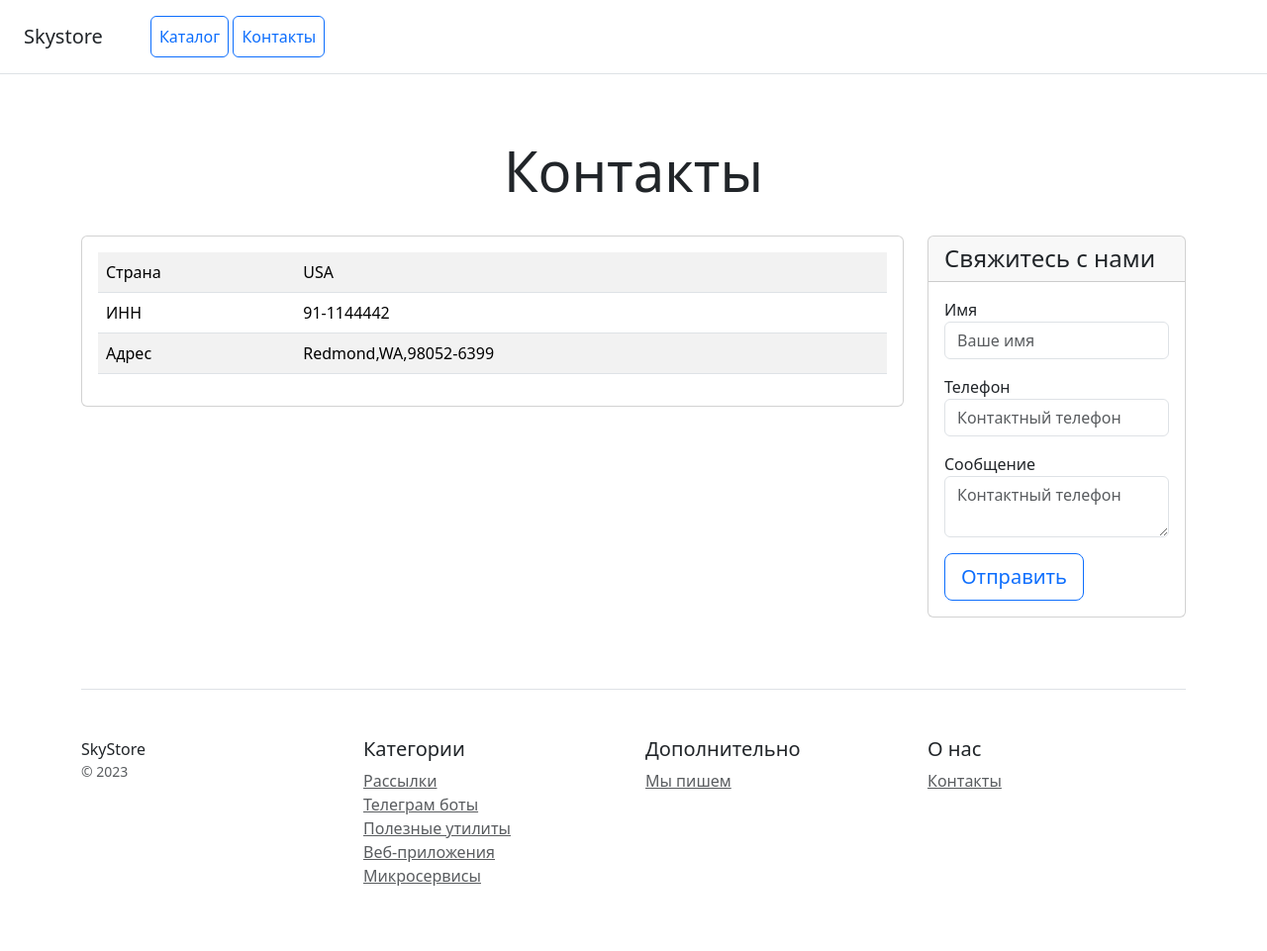
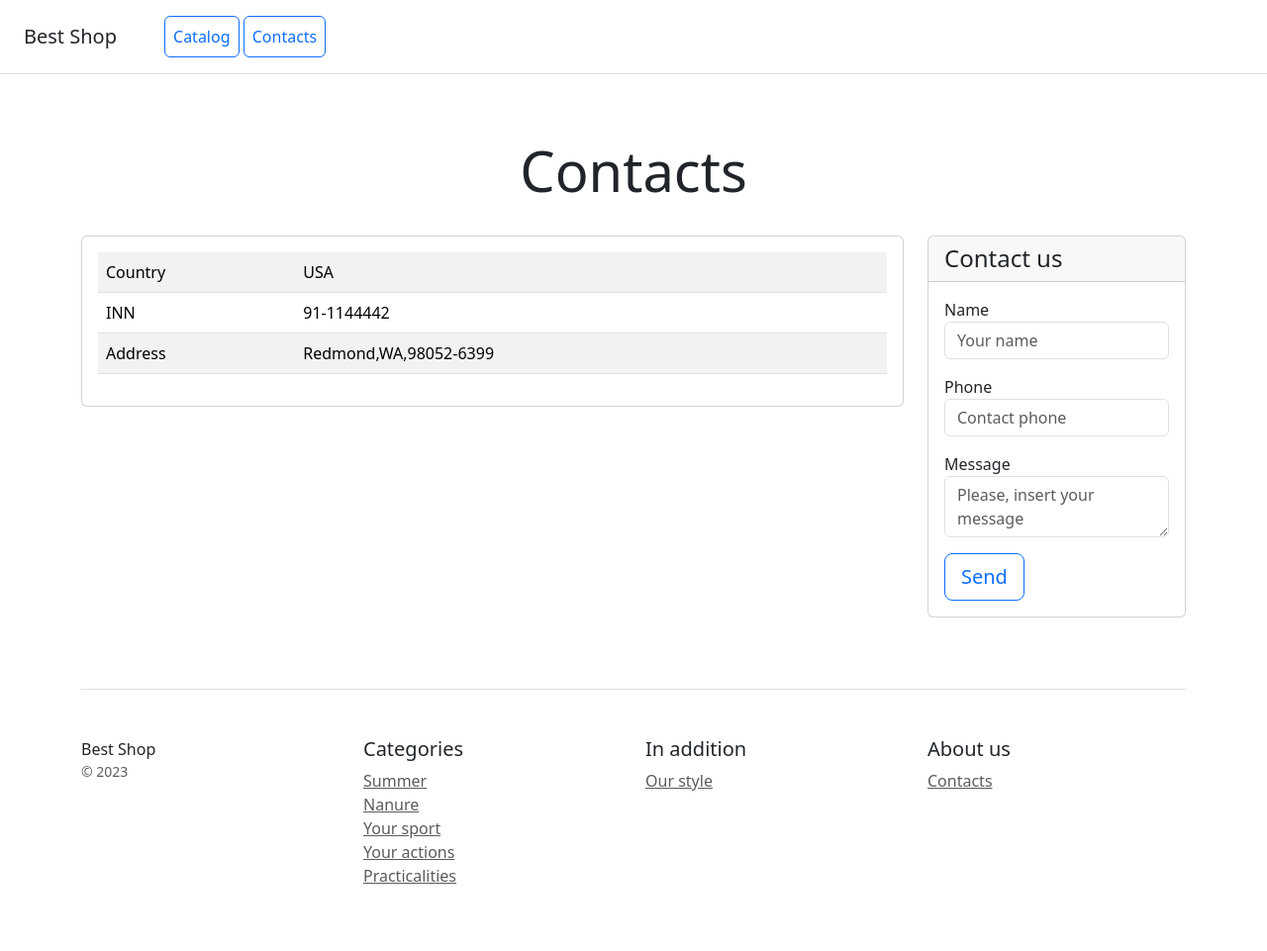
Before and after one commit to MihailBashkatov/home_work_23_24y, a Django app: page /catalog/contacts/ in a window 1280 px wide. Shown: the whole page at 99% size. Run offline with Django 5.2, Linux system fonts and the light colour scheme.

Commit message:
Updated contacts.html and home.html

```diff
--- a/catalog/templates/catalog/contacts.html
+++ b/catalog/templates/catalog/contacts.html
@@ -5,20 +5,20 @@
     <meta name="viewport" content="width=device-width, initial-scale=1">
       <!-- static file css is linked-->
     <link href="/static/css/bootstrap.min.css" rel="stylesheet">
-    <title>Skystore</title>
+    <title>Best SHop</title>
 
 </head>
 <body>
 <div class="d-flex flex-column flex-md-row align-items-center p-3 px-md-4 mb-3 bg-white border-bottom box-shadow">
-    <h5 class="my-0 mr-md-auto font-weight-normal">Skystore</h5>
+    <h5 class="my-0 mr-md-auto font-weight-normal">Best Shop</h5>
     <nav class="ms-5">
-        <a class="p-2 btn btn-outline-primary" href="/">Каталог</a>
-        <a class="p-2 btn btn-outline-primary" href="/contacts/">Контакты</a>
+        <a class="p-2 btn btn-outline-primary" href="/">Catalog</a>
+        <a class="p-2 btn btn-outline-primary" href="/contacts/">Contacts</a>
     </nav>
 </div>
 
 <div class="pricing-header px-3 py-3 pt-md-5 pb-md-4 mx-auto text-center">
-    <h1 class="display-4">Контакты</h1>
+    <h1 class="display-4">Contacts</h1>
 </div>
 
 <div class="container">
@@ -28,15 +28,15 @@
                 <div class="card-body">
                     <table class="table table-striped">
                         <tr>
-                            <td class="w-25">Страна</td>
+                            <td class="w-25">Country</td>
                             <td>USA</td>
                         </tr>
                         <tr>
-                            <td class="w-25">ИНН</td>
+                            <td class="w-25">INN</td>
                             <td>91-1144442</td>
                         </tr>
                         <tr>
-                            <td class="w-25">Адрес</td>
+                            <td class="w-25">Address</td>
                             <td>Redmond,WA,98052-6399</td>
                         </tr>
                     </table>
@@ -46,24 +46,24 @@
         <div class="col-lg-3 col-md-6 col-sm-12">
             <div class="card mb-4 box-shadow">
                 <div class="card-header">
-                    <h4 class="my-0 font-weight-normal">Свяжитесь с нами</h4>
+                    <h4 class="my-0 font-weight-normal">Contact us</h4>
                 </div>
                 <div class="card-body">
                     <form method="post" action="" class="form-floating">
                         {% csrf_token %}
                         <div class="mb-3">
-                            <label for="name">Имя</label>
-                            <input type="text" name="name" class="form-control" id="name" placeholder="Ваше имя" required>
+                            <label for="name">Name</label>
+                            <input type="text" name="name" class="form-control" id="name" placeholder="Your name" required>
                         </div>
                         <div class="mb-3">
-                            <label for="phone">Телефон</label>
-                            <input type="text" name="phone" class="form-control" id="phone" placeholder="Контактный телефон" required>
+                            <label for="phone">Phone</label>
+                            <input type="text" name="phone" class="form-control" id="phone" placeholder="Contact phone" required>
                         </div>
                         <div class="mb-3">
-                            <label for="message">Сообщение</label>
-                            <textarea type="text" name="message" class="form-control" id="message" placeholder="Контактный телефон" required></textarea>
+                            <label for="message">Message</label>
+                            <textarea type="text" name="message" class="form-control" id="message" placeholder="Please, insert your message" required></textarea>
                         </div>
-                        <button type="submit" class="btn btn-lg btn-block btn-outline-primary">Отправить</button>
+                        <button type="submit" class="btn btn-lg btn-block btn-outline-primary">Send</button>
                     </form>
                 </div>
             </div>
@@ -73,29 +73,29 @@
     <footer class="pt-4 my-md-5 pt-md-5 border-top">
         <div class="row">
             <div class="col-12 col-md">
-                SkyStore
+                Best Shop
                 <small class="d-block mb-3 text-muted">&copy; 2023</small>
             </div>
             <div class="col-6 col-md">
-                <h5>Категории</h5>
+                <h5>Categories</h5>
                 <ul class="list-unstyled text-small">
-                    <li><a class="text-muted" href="#">Рассылки</a></li>
-                    <li><a class="text-muted" href="#">Телеграм боты</a></li>
-                    <li><a class="text-muted" href="#">Полезные утилиты</a></li>
-                    <li><a class="text-muted" href="#">Веб-приложения</a></li>
-                    <li><a class="text-muted" href="#">Микросервисы</a></li>
+                    <li><a class="text-muted" href="#">Summer</a></li>
+                    <li><a class="text-muted" href="#">Nanure</a></li>
+                    <li><a class="text-muted" href="#">Your sport</a></li>
+                    <li><a class="text-muted" href="#">Your actions</a></li>
+                    <li><a class="text-muted" href="#">Practicalities</a></li>
                 </ul>
             </div>
             <div class="col-6 col-md">
-                <h5>Дополнительно</h5>
+                <h5>In addition</h5>
                 <ul class="list-unstyled text-small">
-                    <li><a class="text-muted" href="#">Мы пишем</a></li>
+                    <li><a class="text-muted" href="#">Our style</a></li>
                 </ul>
             </div>
             <div class="col-6 col-md">
-                <h5>О нас</h5>
+                <h5>About us</h5>
                 <ul class="list-unstyled text-small">
-                    <li><a class="text-muted" href="/contacts/">Контакты</a></li>
+                    <li><a class="text-muted" href="/contacts/">Contacts</a></li>
                 </ul>
             </div>
         </div>
```
Also changed, not shown: catalog/templates/catalog/home.html (+24 -25 lines).
